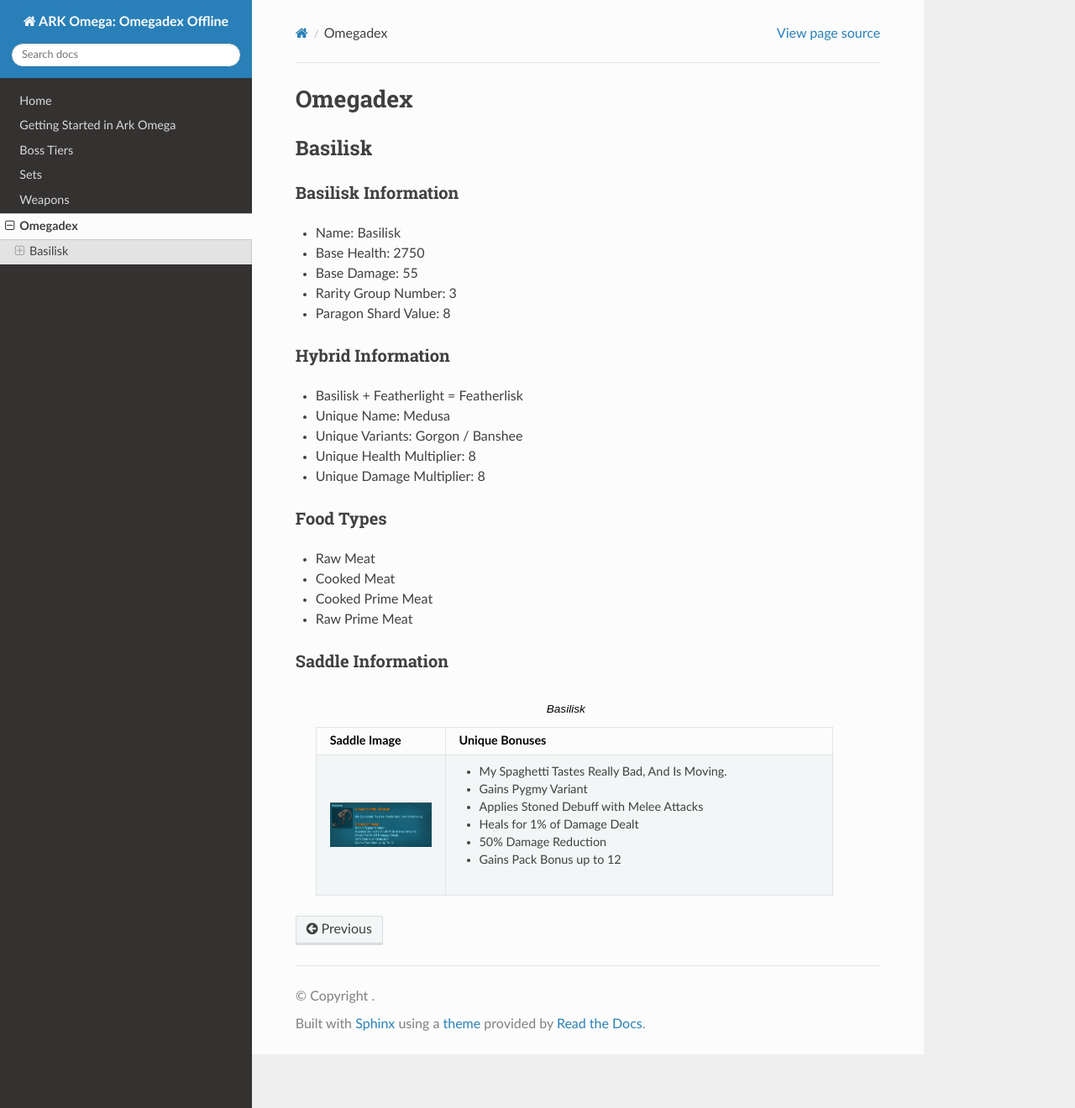
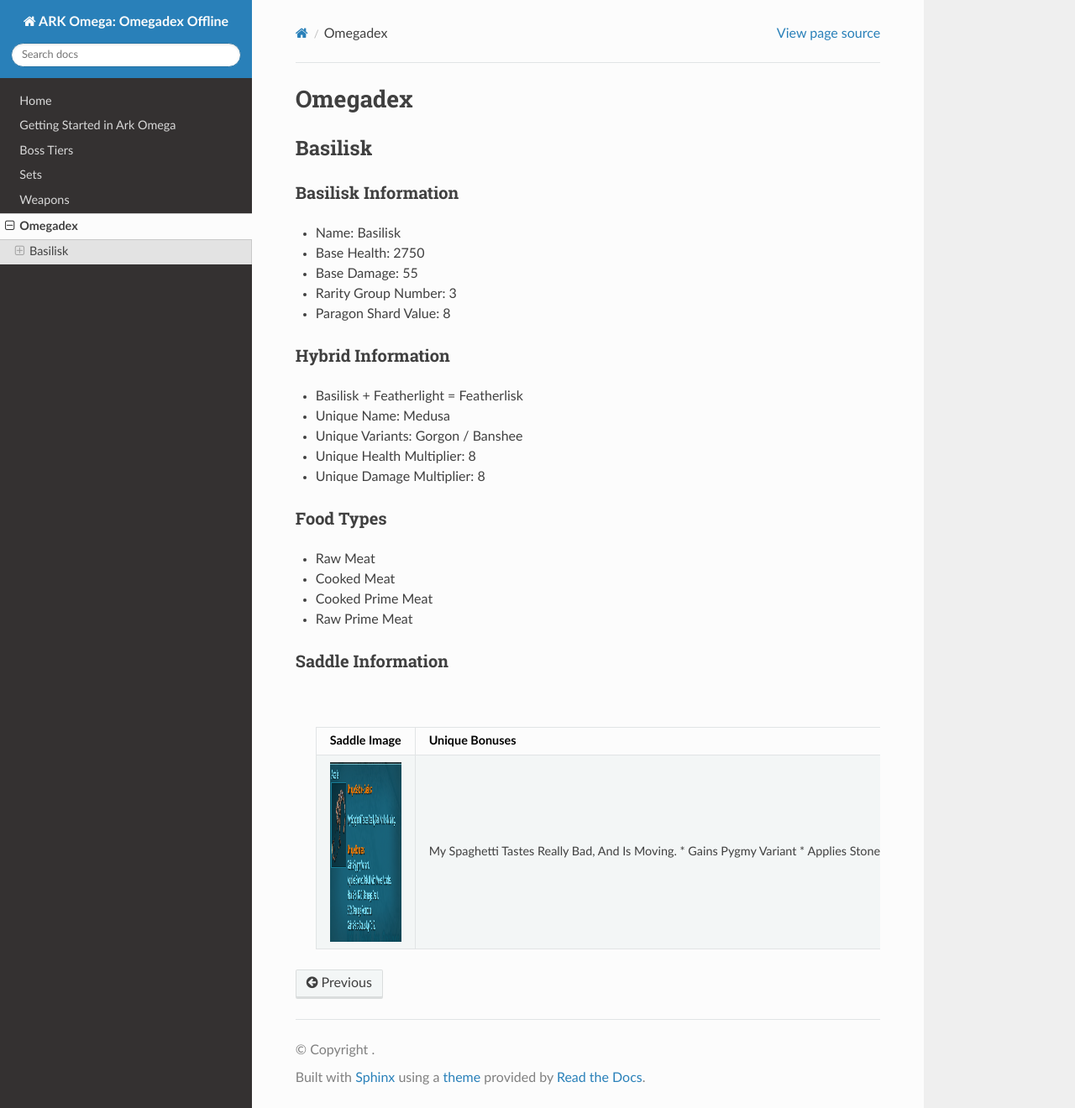
Before and after one commit to straightCrimpin/readthedocs_test, a Sphinx documentation site: the page built from docs/Omegadex.rst, in a window 1280 px wide and 1320 px high. Shown: the whole window at 84% size. Built offline with Sphinx 7.4.7 and the Read the Docs theme 2.0.0, drawn with Linux system fonts in a browser that asks for light colours; some of the changed lines change nothing that is shown.

Commit message:
Update Omegadex.rst

```diff
--- a/docs/Omegadex.rst
+++ b/docs/Omegadex.rst
@@ -36,14 +36,14 @@ Saddle Information
 ^^^^^^^^^^^^^^^^^^
 
     .. list-table:: Basilisk
-       :widths: 25 75
+       :widths: 75 75
        :header-rows: 1
 
        * - Saddle Image
          - Unique Bonuses
        * - .. image:: images/Saddles/basilisk.png
-             :scale: 25 %
-         - * My Spaghetti Tastes Really Bad, And Is Moving.
+             :scale: 100 %
+         - My Spaghetti Tastes Really Bad, And Is Moving.
            * Gains Pygmy Variant
            * Applies Stoned Debuff with Melee Attacks
            * Heals for 1% of Damage Dealt
```
